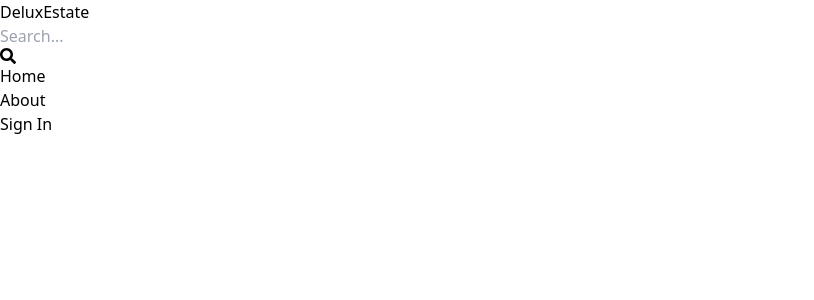
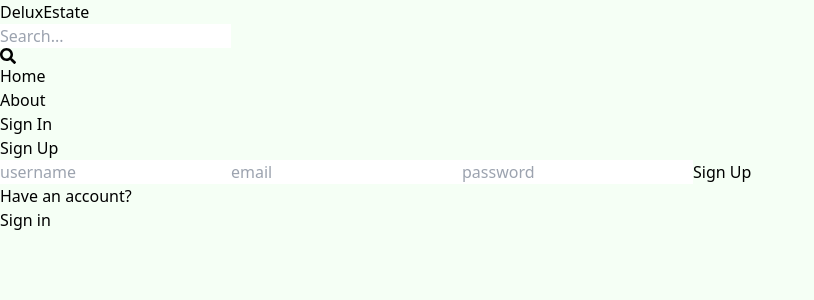
Before and after one commit to aditya13raja/Real-State-Marketplace, a React (Vite) app in the folder client/: page /sign-up in a window 1280 px wide. Shown: the top 300 px of the page, without its empty margins (0-814 px from the left). Built offline with nearby package versions, Linux system fonts and the light colour scheme.

Commit message:
Complete sign up page UI

```diff
--- a/client/src/index.css
+++ b/client/src/index.css
@@ -1,3 +1,7 @@
 @tailwind base;
 @tailwind components;
 @tailwind utilities;
+
+body {
+  background-color: rgb(245, 255, 245);
+}
--- a/client/src/pages/SignUp.jsx
+++ b/client/src/pages/SignUp.jsx
@@ -1,7 +1,37 @@
+import { Link } from 'react-router-dom';
+
 export default function SignUp() {
   return (
-    <div>
-
+    <div className="p-3 max-w-lg mx-auto">
+      <h1 className="text-3xl font-bold my-7 mx-auto text-center">Sign Up</h1>
+      <form className="flex flex-col gap-4">
+        <input
+          type="text"
+          placeholder="username"
+          id="username"
+          className="p-3 border rounded-lg text-lg"
+        />
+        <input
+          type="text"
+          placeholder="email"
+          id="email"
+          className="p-3 border rounded-lg text-lg"
+        />
+        <input
+          type="text"
+          placeholder="password"
+          id="password"
+          className="p-3 border rounded-lg text-lg"
+        />
+        <button className="text-white bg-slate-800 p-3 rounded-lg uppercase hover:opacity-95 disabled:opacity-80">Sign Up</button>
+      </form>
+      <div className='flex gap-2 mt-5 font-semibold'>
+        <p>Have an account?</p>
+        <Link to={"/sign-in"}>
+        <span className='text-blue-700'>Sign in</span>
+        </Link>
+      </div>
+      <Link></Link>
     </div>
   )
 }
```
